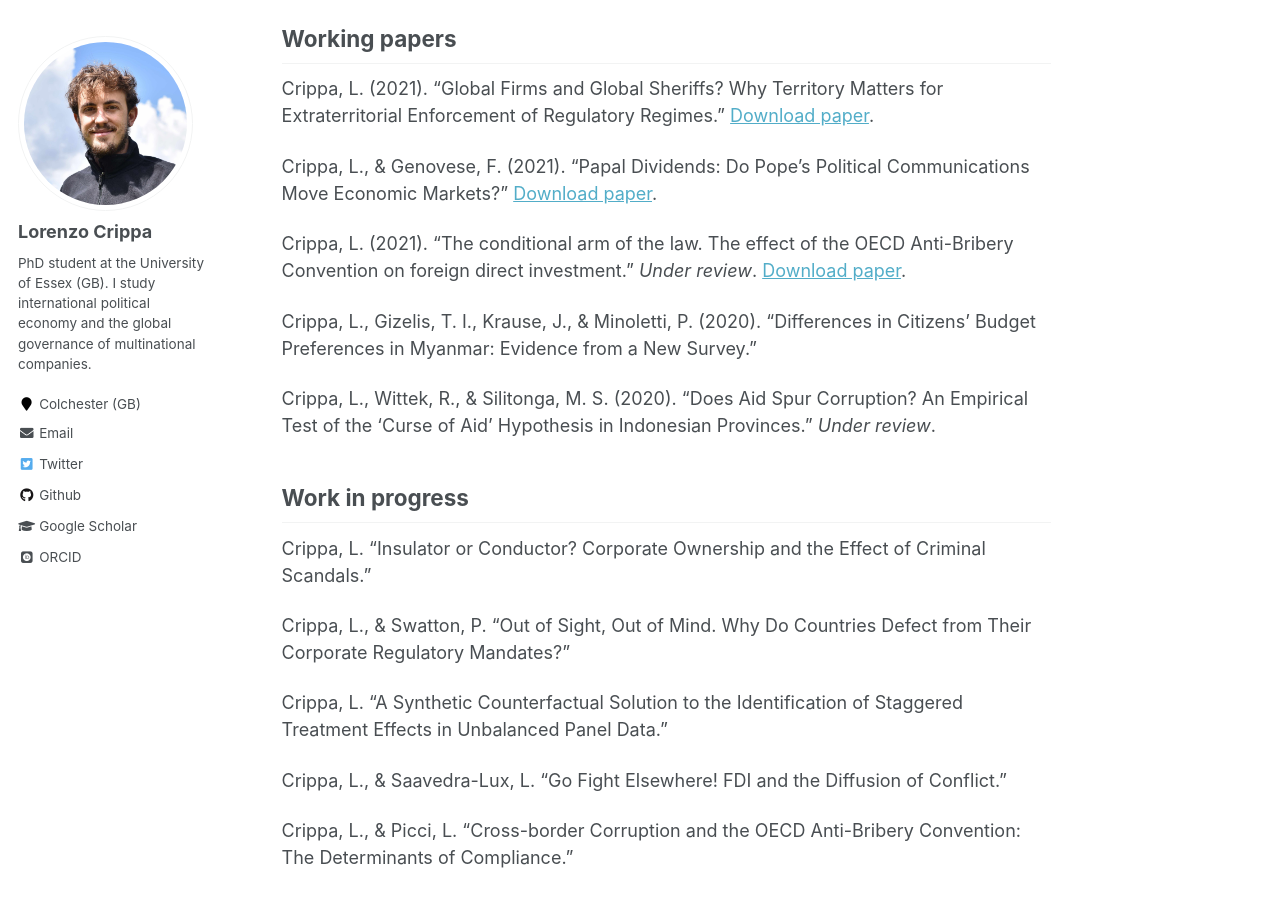
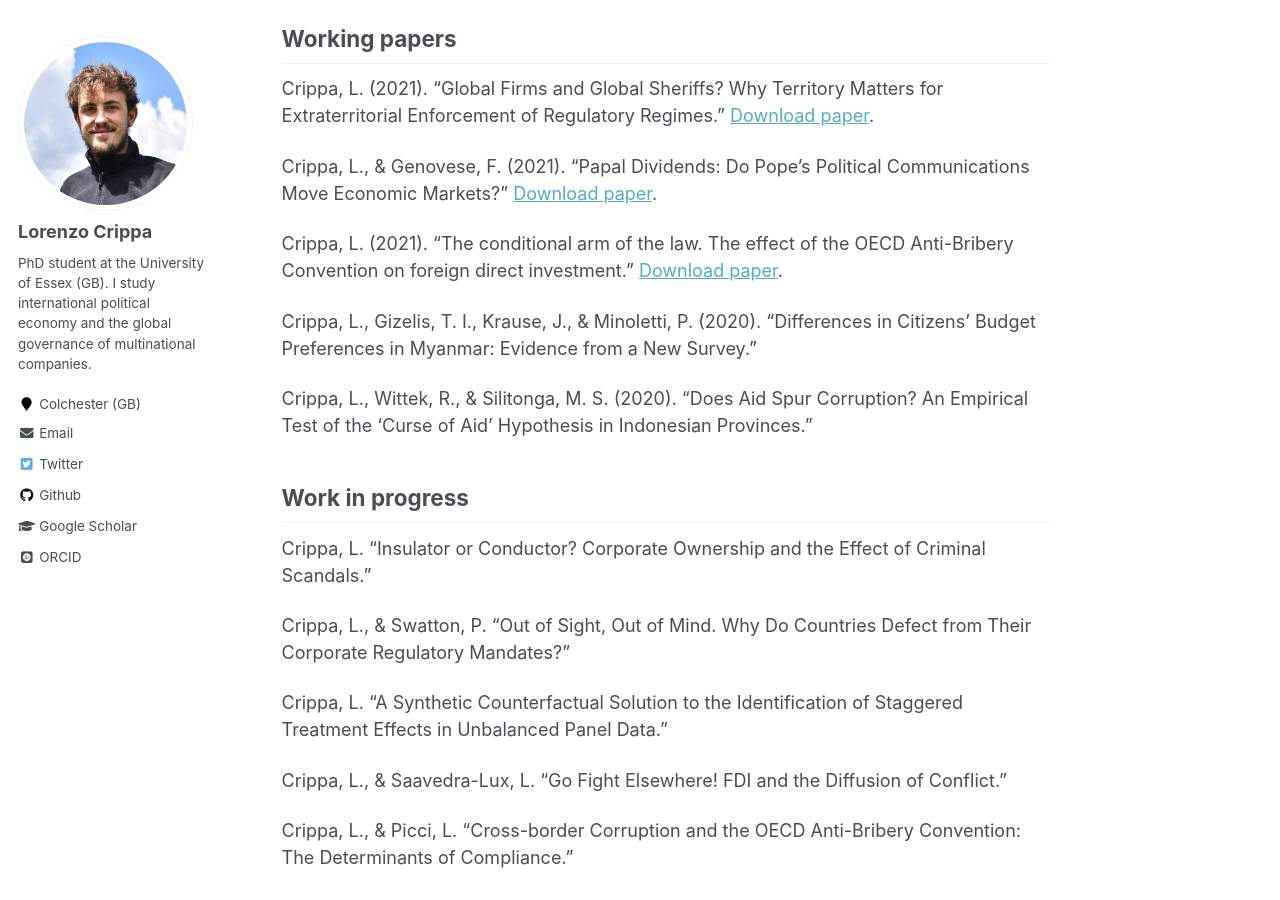
Before and after one commit to lorenzo-crippa/lorenzo-crippa.github.io, a Jekyll site: the page built from _pages/research.md, in a window 1280 px wide and 900 px high, scrolled down 740 px. Built offline with Jekyll 4.4.1, drawn with Linux system fonts in a browser that asks for light colours; some web fonts are replaced.

Commit message:
Update research.md

```diff
--- a/_pages/research.md
+++ b/_pages/research.md
@@ -16,11 +16,11 @@ Crippa, L. (2021). "Global Firms and Global Sheriffs? Why Territory Matters for
 
 Crippa, L., & Genovese, F. (2021). "Papal Dividends: Do Pope’s Political Communications Move Economic Markets?" [Download paper](https://lorenzo-crippa.github.io/files/papal_dividends.pdf).
 
-Crippa, L. (2021). "The conditional arm of the law. The effect of the OECD Anti-Bribery Convention on foreign direct investment." _Under review_. [Download paper](https://lorenzo-crippa.github.io/files/conditional_arm.pdf).
+Crippa, L. (2021). "The conditional arm of the law. The effect of the OECD Anti-Bribery Convention on foreign direct investment." [Download paper](https://lorenzo-crippa.github.io/files/conditional_arm.pdf).
 
 Crippa, L., Gizelis, T. I., Krause, J., & Minoletti, P. (2020). "Differences in Citizens’ Budget Preferences in Myanmar: Evidence from a New Survey."
 
-Crippa, L., Wittek, R., & Silitonga, M. S. (2020). "Does Aid Spur Corruption? An Empirical Test of the 'Curse of Aid' Hypothesis in Indonesian Provinces." _Under review_.
+Crippa, L., Wittek, R., & Silitonga, M. S. (2020). "Does Aid Spur Corruption? An Empirical Test of the 'Curse of Aid' Hypothesis in Indonesian Provinces."
 
 ## Work in progress
 
```
